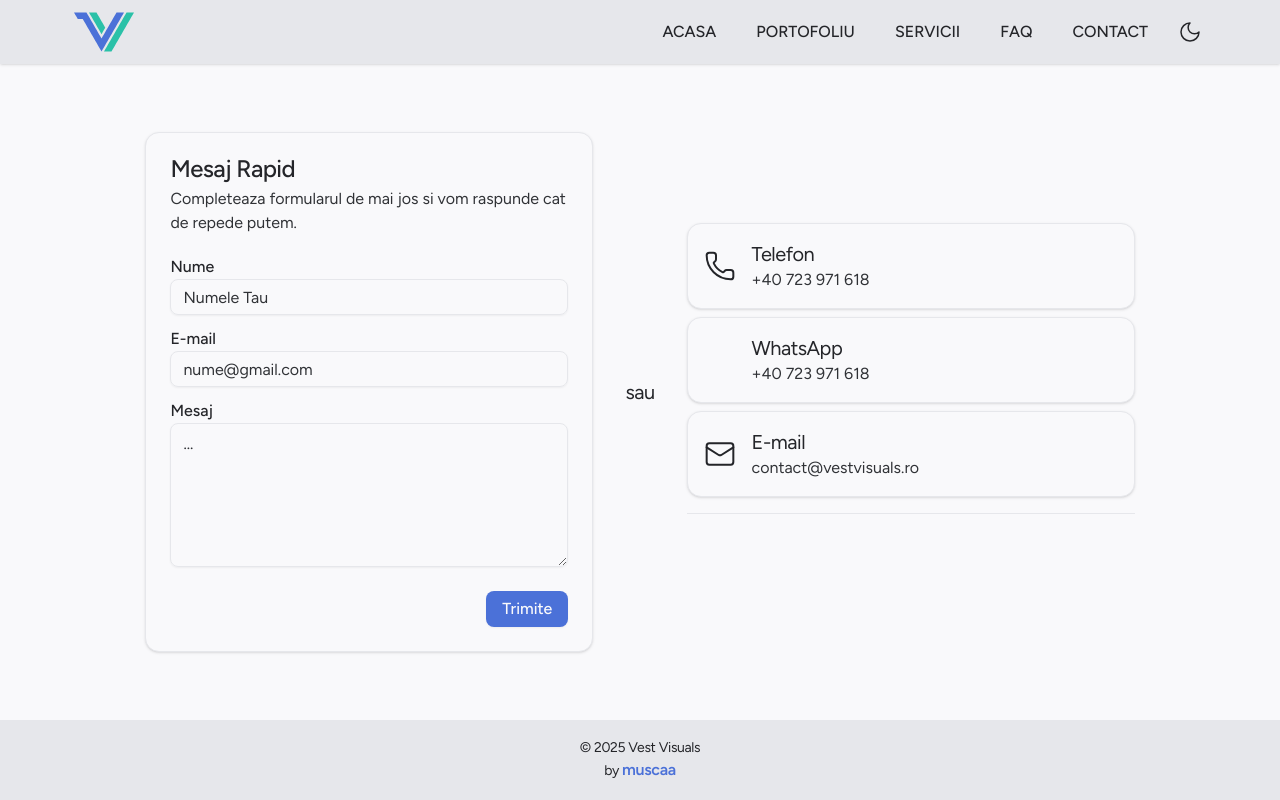
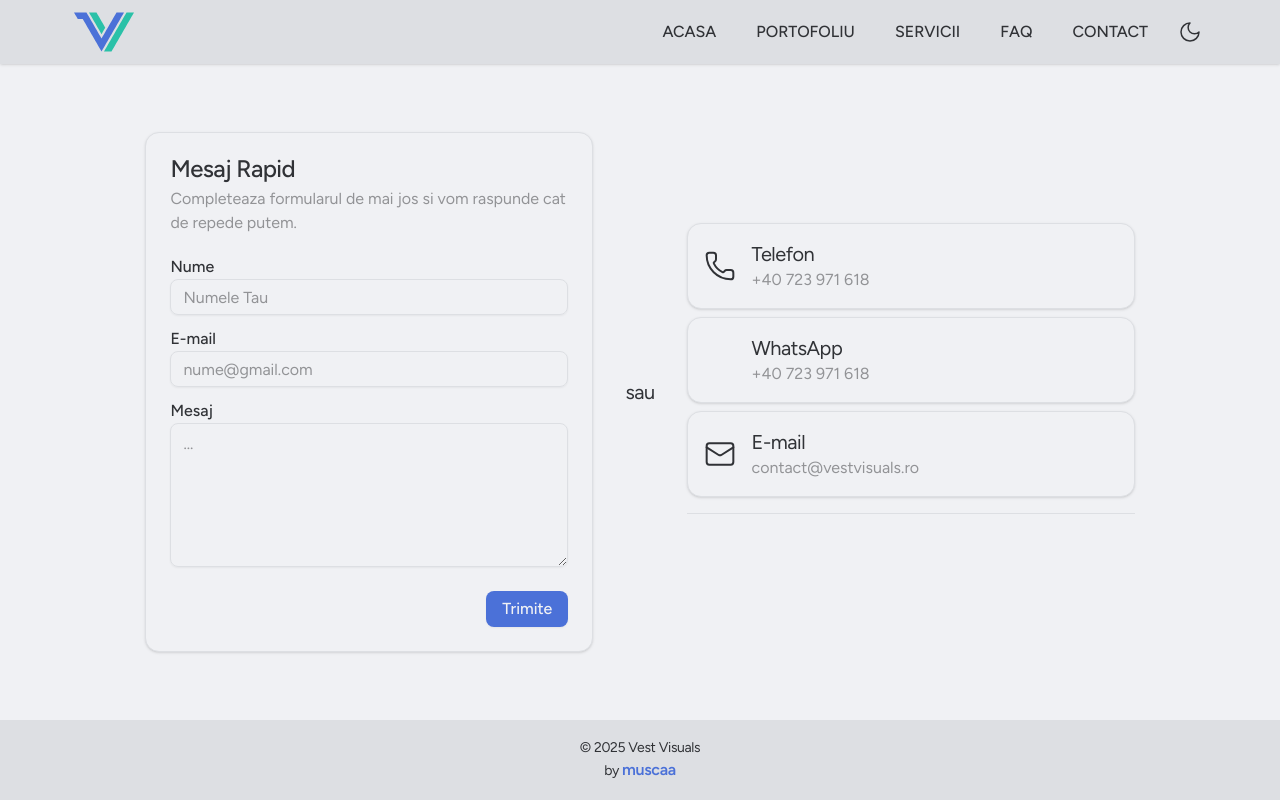
Before and after one commit to muscaa/vest-visuals, a Next.js app: page /contact in a window 1280 px wide. Built offline with nearby package versions, Linux system fonts and the light colour scheme; some icons are missing.

Commit message:
improve theme colors

```diff
--- a/src/styles/theme.css
+++ b/src/styles/theme.css
@@ -55,16 +55,19 @@
 :root {
     --raisin-black: hsla(228, 6%, 15%, 1);
     --jet: hsla(220, 6%, 20%, 1);
+    --onyx: hsla(220, 5%, 24%, 1);
+    --taupe-gray: hsla(225, 2%, 58%, 1);
+    --platinum: hsla(220, 10%, 88%, 1);
+    --antiflash-white: hsla(225, 14%, 95%, 1);
+    --seasalt: hsla(220, 27%, 98%, 1);
     --royal-blue-web-color: hsla(224, 64%, 57%, 1);
     --keppel: hsla(170, 64%, 46%, 1);
-    --antiflash-white: hsla(228, 11%, 91%, 1);
-    --seasalt: hsla(220, 27%, 98%, 1);
     --imperial-red: hsla(356, 86%, 60%, 1);
 
     --radius: 0.625rem;
 
-    --background: var(--seasalt);
-    --foreground: var(--raisin-black);
+    --background: var(--antiflash-white);
+    --foreground: var(--jet);
 
     --card: var(--background);
     --card-foreground: var(--foreground);
@@ -73,22 +76,22 @@
     --popover-foreground: var(--foreground);
 
     --primary: var(--royal-blue-web-color);
-    --primary-foreground: var(--seasalt);
+    --primary-foreground: var(--antiflash-white);
 
-    --secondary: var(--antiflash-white);
-    --secondary-foreground: var(--raisin-black);
+    --secondary: var(--platinum);
+    --secondary-foreground: var(--jet);
 
-    --muted: var(--antiflash-white);
-    --muted-foreground: var(--jet);
+    --muted: var(--platinum);
+    --muted-foreground: var(--taupe-gray);
 
-    --accent: var(--antiflash-white);
-    --accent-foreground: var(--royal-blue-web-color);
+    --accent: var(--platinum);
+    --accent-foreground: var(--primary);
 
     --destructive: var(--imperial-red);
 
-    --border: var(--antiflash-white);
-    --input: var(--antiflash-white);
-    --ring: var(--raisin-black);
+    --border: var(--muted);
+    --input: var(--muted);
+    --ring: var(--primary);
 
     --chart-1: oklch(0.646 0.222 41.116);
     --chart-2: oklch(0.6 0.118 184.704);
@@ -107,8 +110,8 @@
 }
 
 .dark {
-    --background: var(--raisin-black);
-    --foreground: var(--seasalt);
+    --background: var(--jet);
+    --foreground: var(--antiflash-white);
 
     --card: var(--background);
     --card-foreground: var(--foreground);
@@ -117,22 +120,22 @@
     --popover-foreground: var(--foreground);
 
     --primary: var(--royal-blue-web-color);
-    --primary-foreground: var(--seasalt);
+    --primary-foreground: var(--antiflash-white);
 
-    --secondary: var(--jet);
-    --secondary-foreground: var(--seasalt);
+    --secondary: var(--onyx);
+    --secondary-foreground: var(--antiflash-white);
 
-    --muted: var(--jet);
-    --muted-foreground: var(--antiflash-white);
+    --muted: var(--onyx);
+    --muted-foreground: var(--taupe-gray);
 
-    --accent: var(--jet);
-    --accent-foreground: var(--royal-blue-web-color);
+    --accent: var(--onyx);
+    --accent-foreground: var(--primary);
 
     --destructive: var(--imperial-red);
 
-    --border: var(--jet);
-    --input: var(--jet);
-    --ring: var(--seasalt);
+    --border: var(--muted);
+    --input: var(--muted);
+    --ring: var(--primary);
 
     --chart-1: oklch(0.488 0.243 264.376);
     --chart-2: oklch(0.696 0.17 162.48);
```
